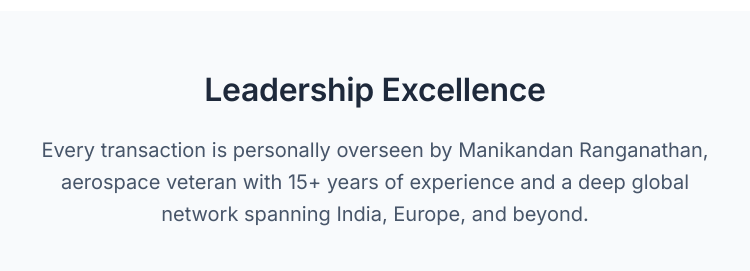
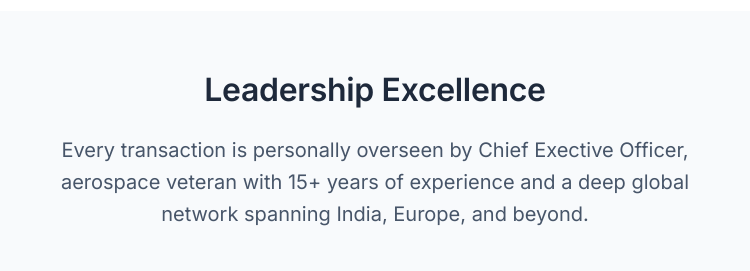
Before and after one commit to autostralis/paarvathy, a React (Create React App) app in the folder frontend/: page / in a window 1280 px wide. Shown: the part 5120-5391 px from the top of the page, without its empty margins (265-1015 px from the left). Built offline with nearby package versions, Linux system fonts and the light colour scheme.

Commit message:
Update AboutSection.js

```diff
--- a/frontend/src/components/AboutSection.js
+++ b/frontend/src/components/AboutSection.js
@@ -276,7 +276,7 @@ const AboutSection = () => {
             maxWidth: '700px',
             margin: '0 auto 40px'
           }}>
-            Every transaction is personally overseen by Manikandan Ranganathan, aerospace veteran
+            Every transaction is personally overseen by Chief Exective Officer, aerospace veteran
             with 15+ years of experience and a deep global network spanning India, Europe, and beyond.
           </p>
 
```
